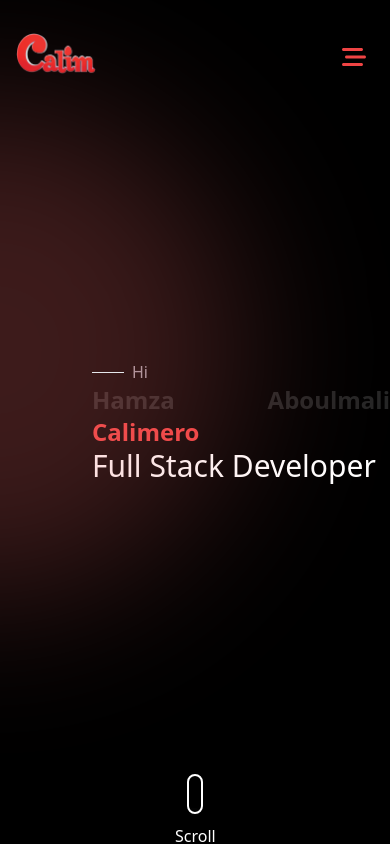
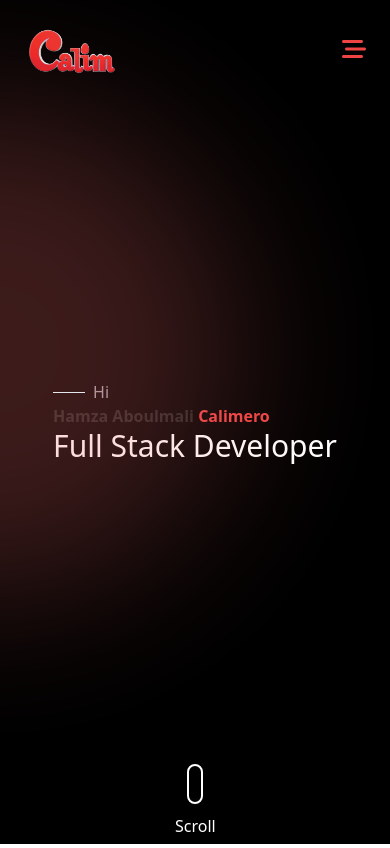
Before and after one commit to Calimero66/portfolio-v2, a React (Vite) app: page / in a window 390 px wide. Built offline with nearby package versions, Linux system fonts and the light colour scheme.

Commit message:
Responsive nav/intro

```diff
--- a/src/App.jsx
+++ b/src/App.jsx
@@ -6,9 +6,7 @@ function App() {
 
   return (
     <>
-      {/* <div class="absolute top-0 z-[-2] h-screen w-screen bg-[#00091d] bg-[radial-gradient(#808080_1px,#000000_1px)] bg-[size:20px_20px]">
-      </div> */}
-      <div class="flex absolute top-0 -z-10 h-full w-full bg-black">
+      <div class="flex absolute top-0 -z-10 h-full w-full bg-black min-h-screen ">
         <div class="absolute bottom-auto left-auto right-0 top-0 h-[500px] w-[500px] -translate-x-[30%] translate-y-[20%] rounded-full bg-[rgba(244,109,109,0.5)] opacity-50 blur-[80px]"></div>
         <NavBar />
         <Intro />
--- a/src/components/intro.jsx
+++ b/src/components/intro.jsx
@@ -4,24 +4,27 @@ import { aboutMe } from '../data/nav-data';
 const Intro = () => {
     return (
         <>
-            <div className='flex flex-col w-11/12 mx-auto my-auto lg:w-3/6 lg:m-auto md:pr-48 md:pb-52 '>
-                <div className='mx-auto m-10 text-justify'>
+            <div className='flex flex-col mx-auto my-auto '>
+                <div className='mx-auto m-10 '>
                     <div className='z-20 flex flex-row text-secondary text-zinc-400'>
                         <div className="w-8 border-t border-secondary bottom-[-12px] relative"></div>
                         <span className='ml-2'>Hi</span>
                     </div>
-                    <p className='text-neutral-800 font-bold text-2xl sm:text-3xl md:text-xl lg:text-3xl'>
-                        {aboutMe.fullName} <span className='text-red-500'>{aboutMe.aka}</span>
+                    <p className='text-neutral-800 font-bold  sm:text-3xl md:text-xl lg:text-3xl'>
+                        {aboutMe.fullName} <span className='text-red-500 sm:text-xs md:text-xs lg:text-sm'>{aboutMe.aka}</span>
                     </p>
                     <p className='text-3xl sm:text-4xl md:text-4xl lg:text-5xl xl:text-7xl text-white'>
                         {aboutMe.title}
                     </p>
                 </div>
             </div>
-            <div className='border-2 bottom-[30px] sm:bottom-[40px] md:bottom-[50px] lg:bottom-[60px] border-[#ffffff] rounded-full h-10 w-4 z-10 absolute left-0 mx-auto right-[0px] before:content before:block before:h-[8px] before:w-[10px] before:bg-white before:rounded-full before:top-[10px] before:animate-scrollDownAnimation'>
+            {/* <div className='border-2 bottom-[40px] sm:bottom-[40px] md:bottom-[50px] lg:bottom-[60px] border-[#ffffff] rounded-full h-10 w-4 z-10 absolute left-0 mx-auto right-[0px] before:content before:block before:h-[8px] before:w-[10px] before:bg-white before:rounded-full before:top-[10px] before:animate-scrollDownAnimation'>
                 <br />
                 <div className='mt-4 ml-[-14px] text-white'>Scroll</div>
-            </div>
+            </div> */}
+            {/* <div className=' w-10 h-10 bg-white sm:bg-red-900 md:bg-green-800 lg:bg-orange-500 xl:bg-amber-200'>
+
+            </div> */}
         </>
     );
 }
--- a/src/components/navbar.jsx
+++ b/src/components/navbar.jsx
@@ -1,13 +1,12 @@
 import React from 'react'
 import { socialLinks, navLinks, socialLinksMobile, navLinksMobile } from '../data/nav-data'
-// import { Link } from 'react-router-dom'
+
 import logo from '../images/download.png'
 
 import { FaBarsStaggered } from "react-icons/fa6";
 import { IoClose } from "react-icons/io5";
 
 import { useState, useEffect } from 'react';
-import Intro from './intro';
 
 
 
@@ -43,19 +42,18 @@ const NavBar = () => {
 
     return (
         <>
-            <div className="flex min-h-screen  text-white pl-3 z-10">
-                <aside className="flex flex-col items-center justify-between w-24 py-8 mx-[-8px] pl-2 sm:mx-6  ">
+            <div className=" absolute flex flex-col text-white pl-3 z-10">
+                <div className='flex'>
+                            <img src={logo} alt="Logo" className="fixed cursor-pointer w-24 mt-7 ml-3 " />
 
-                    <div className='flex'>
-                        <img src={logo} alt="Logo" className="cursor-pointer " />
+                            {/* navbar for mobile */}
+                            <div onClick={handelClick} className='fixed items-end right-0 pt-[13px] md:hidden lg:hidden m-6'>
+                                <FaBarsStaggered className="w-6 h-6 text-red-500 cursor-pointer " />
+                            </div>
+                            {/* End nav bar */}
+                </div>
 
-                        {/* navbar for mobile */}
-                        <div onClick={handelClick} className='fixed items-end right-0 pr-6 pt-[13px] md:hidden lg:hidden'>
-                            <FaBarsStaggered className="w-6 h-6 text-red-500 cursor-pointer " />
-                        </div>
-                        {/* End nav bar */}
-
-                    </div>
+                <aside className="flex flex-col items-center justify-between w-24 py-8 mx-[-8px] pl-2 sm:mx-6 h-screen  ">
                     <div className="lg:flex lg:flex-col lg:flex-1 md:flex md:flex-col md:flex-1 pt-20 hidden cursor-pointer">
 
                         <nav className="lg:flex  "
@@ -90,15 +88,15 @@ const NavBar = () => {
 
                     {/* navbar for mobile */}
 
-                    <div className={!isOpen ? 'hidden' : 'absolute top-0 left-0 w-full h-screen backdrop-blur-sm flex justify-center items-center'} >
+                    <div className={!isOpen ? 'hidden' : 'absolute top-0 left-0 w-screen h-screen backdrop-blur-sm flex justify-center items-center'} >
                         <div onClick={handelClick} className='fixed right-[40px]  top-9 '>
                             <IoClose className="w-10 h-10 text-white cursor-pointer rounded-full" />
                         </div>
                         <div className=' justify-center items-center mx-auto'>
-                            <ul className='flex flex-col w-full space-y-10  justify-center'>
+                            <ul className='flex flex-col w-full justify-center'>
 
                             {navLinks.map((link, index) => (
-                                    <React.Fragment key={index}className="group space-x-6 text-3xl cursor-pointer">
+                                    <React.Fragment key={index}className="group text-3xl cursor-pointer">
                                         <NavLink link={link} />
                                     </React.Fragment>
                                 ))}
@@ -122,10 +120,13 @@ const NavBar = () => {
                     {/* End nav bar */}
 
                 </aside>
-
-                {/* <Intro /> */}
-
             </div>
+            {!isOpen && (
+                <div className='border-2 bottom-[40px] sm:bottom-[40px] md:bottom-[50px] lg:bottom-[60px] border-[#ffffff] rounded-full h-10 w-4 z-10 absolute left-0 mx-auto right-[0px] before:content before:block before:h-[8px] before:w-[10px] before:bg-white before:rounded-full before:top-[10px] before:animate-scrollDownAnimation'>
+                    <br />
+                    <div className='mt-4 ml-[-14px] text-white'>Scroll</div>
+                </div>
+            )}
         </>
 
 
```
